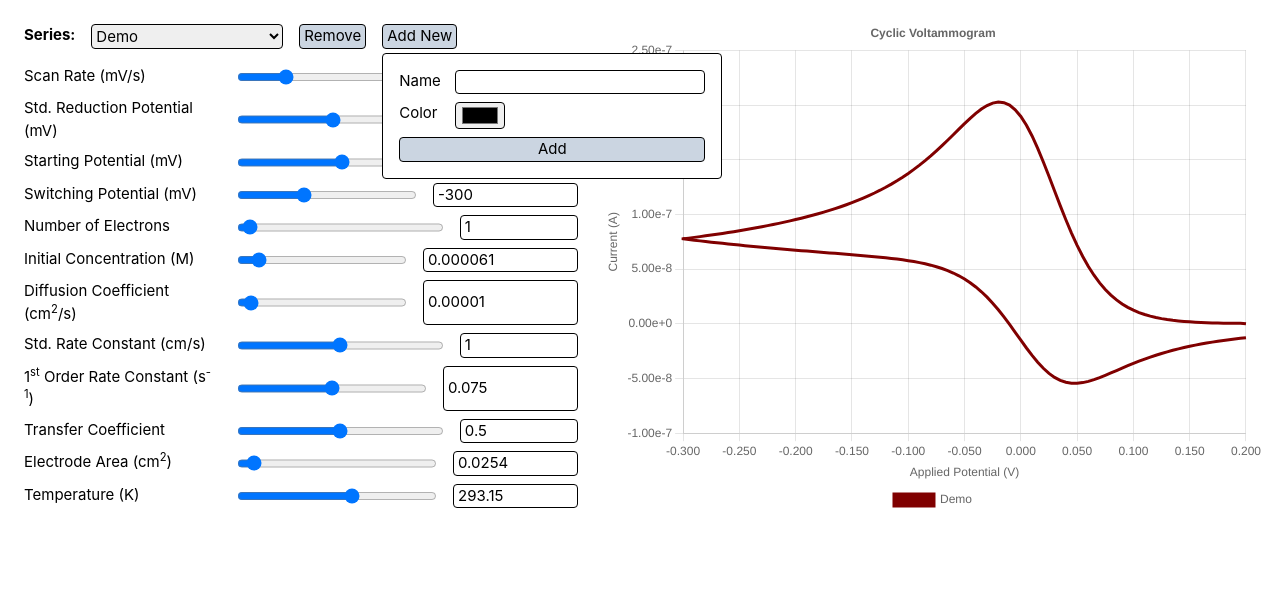
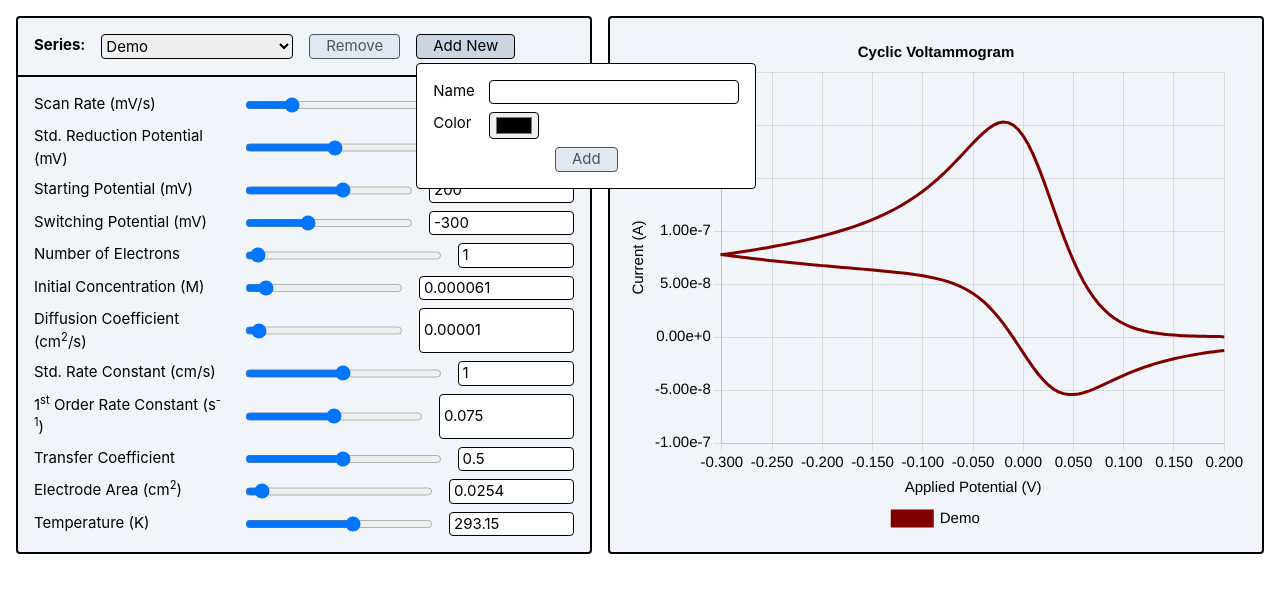
Before and after one commit to cv-sim/cv-sim-2, a Vue app: page / in a window 1280 px wide. Both pictures are taken after a click on the button "Add New". Shown: the top 592 px of the page. Built offline with nearby package versions, Linux system fonts and the light colour scheme.

Commit message:
finished styling and add series logic

```diff
--- a/src/assets/main.css
+++ b/src/assets/main.css
@@ -10,18 +10,25 @@ button {
   @apply border border-black rounded;
 }
 
-input,
-button {
+input {
   @apply px-1;
 }
 
 button {
-  @apply bg-slate-300 hover:bg-slate-400 transition-all;
+  @apply bg-slate-300 transition-all px-4;
+
+  &:not(:disabled) {
+    @apply hover:bg-slate-400;
+  }
+
+  &:disabled {
+    @apply cursor-default bg-slate-200 text-slate-600 border-slate-600;
+  }
 }
 
 .v-enter-active,
 .v-leave-active {
-  transition: opacity 0.5s ease;
+  transition: opacity 0.3s ease;
 }
 
 .v-enter-from,
--- a/src/components/SimulatorDashboard.vue
+++ b/src/components/SimulatorDashboard.vue
@@ -7,7 +7,7 @@ import InputParameters from '@/components/main/InputParameters.vue'
   <div class="flex max-xl:flex-col-reverse gap-4 p-4">
     <InputParameters class="max-w-xl max-xl:self-center" />
     <CyclicVoltammogram
-      class="w-full max-xl:self-center min-h-60 md:min-h-80 md:max-xl:max-w-2xl xl:max-w-3xl"
+      class="w-full max-xl:self-center min-h-80 md:min-h-112 md:max-xl:max-w-2xl xl:max-w-3xl"
     />
   </div>
 </template>
--- a/src/components/common/InputSelect.vue
+++ b/src/components/common/InputSelect.vue
@@ -7,7 +7,7 @@ const props = defineProps({
 </script>
 
 <template>
-  <div class="flex gap-4">
+  <div class="flex flex-wrap gap-4">
     <label v-html="props.label" />
     <select
       :value="props.modelValue"
--- a/src/components/common/SeriesModal.vue
+++ b/src/components/common/SeriesModal.vue
@@ -1,6 +1,6 @@
 <script setup>
 import { useGraphStore } from '@/stores/graph'
-import { ref } from 'vue'
+import { ref, computed, watch } from 'vue'
 
 const props = defineProps({
   visible: Boolean
@@ -13,10 +13,22 @@ const store = useGraphStore()
 const name = ref('')
 const color = ref('')
 
+function reset() {
+  name.value = ''
+  color.value = ''
+}
+
 function addSeries() {
   store.addSeries(name.value, color.value)
   emit('close')
+  reset()
 }
+
+watch(() => props.visible, reset)
+
+const disableAdding = computed(() => {
+  return !name.value || !color.value
+})
 </script>
 
 <template>
@@ -31,7 +43,7 @@ function addSeries() {
           <label class="w-12">Color</label>
           <input type="color" v-model="color" />
         </div>
-        <button @click="addSeries()">Add</button>
+        <button @click="addSeries()" :disabled="disableAdding" class="self-center">Add</button>
       </div>
     </div>
   </Transition>
--- a/src/components/main/CyclicVoltammogram.vue
+++ b/src/components/main/CyclicVoltammogram.vue
@@ -7,11 +7,12 @@ import { calculateCyclicVoltammogram } from '@/tools/calculations.js'
 const store = useGraphStore()
 
 const data = computed(() => ({
-  datasets: Object.values(store.datasets).map((dataset) => ({
+  datasets: Object.entries(store.datasets).map(([id, dataset]) => ({
     label: dataset.title,
     borderColor: dataset.color,
     backgroundColor: dataset.color,
-    data: calculateCyclicVoltammogram(dataset.parameters)
+    data: calculateCyclicVoltammogram(dataset.parameters),
+    order: id === store.selectedID ? 0 : 1
   }))
 }))
 
@@ -59,7 +60,7 @@ const options = reactive({
 </script>
 
 <template>
-  <div>
+  <div class="p-4 border-2 border-black rounded bg-slate-100">
     <Scatter :data="data" :options="options" />
   </div>
 </template>
--- a/src/components/main/InputParameters.vue
+++ b/src/components/main/InputParameters.vue
@@ -18,11 +18,13 @@ const seriesModalOpen = ref(false)
 </script>
 
 <template>
-  <div class="flex flex-col gap-y-4 p-2">
-    <div class="flex flex-col gap-y-2">
+  <div class="flex flex-col bg-slate-100 border-2 border-black rounded">
+    <div class="flex flex-col gap-y-2 p-4">
       <InputSelect label="<b>Series:</b>" v-model="store.selectedID" :options="seriesOptions">
         <template #after-select>
-          <button @click="store.removeSeries(store.selectedID)">Remove</button>
+          <button @click="store.removeSeries(store.selectedID)" :disabled="store.count <= 1">
+            Remove
+          </button>
           <div>
             <button @click="seriesModalOpen = !seriesModalOpen">Add New</button>
             <SeriesModal @close="seriesModalOpen = false" :visible="seriesModalOpen" class="mt-1" />
@@ -30,7 +32,7 @@ const seriesModalOpen = ref(false)
         </template>
       </InputSelect>
     </div>
-    <div class="flex flex-col gap-y-2">
+    <div class="flex flex-col gap-y-2 border-t-2 border-black p-4">
       <InputSlider
         label="Scan Rate (mV/s)"
         min="0"
--- a/src/main.js
+++ b/src/main.js
@@ -6,6 +6,8 @@ import { Chart, registerables } from 'chart.js'
 
 import App from './App.vue'
 
+Chart.defaults.color = '#000000'
+Chart.defaults.font.size = 15
 Chart.register(...registerables)
 
 const app = createApp(App)
--- a/src/stores/graph.js
+++ b/src/stores/graph.js
@@ -16,14 +16,20 @@ export const useGraphStore = defineStore('graphStore', {
   },
   actions: {
     addSeries(title, color) {
+      if (!title || !color) return
       const id = Math.random().toString(36).substring(2, 7)
       this.datasets[id] = {
         title,
         color,
         parameters: { ...DEFAULT_PARAMETERS }
       }
+      this.selectedID = id
     },
     removeSeries(id) {
+      if (this.count <= 1) return
+      if (id === this.selectedID) {
+        this.selectedID = Object.keys(this.datasets).find((datasetID) => datasetID !== id)
+      }
       delete this.datasets[id]
     }
   },
@@ -33,6 +39,9 @@ export const useGraphStore = defineStore('graphStore', {
     },
     selectedParameters() {
       return this.datasets[this.selectedID]?.parameters || {}
+    },
+    count() {
+      return Object.keys(this.datasets).length
     }
   }
 })
--- a/tailwind.config.js
+++ b/tailwind.config.js
@@ -2,7 +2,12 @@
 export default {
   content: ['./index.html', './src/**/*.{vue,js,ts,jsx,tsx}'],
   theme: {
-    extend: {}
+    extend: {
+      spacing: {
+        112: '28rem',
+        128: '32rem'
+      }
+    }
   },
   plugins: []
 }
```
